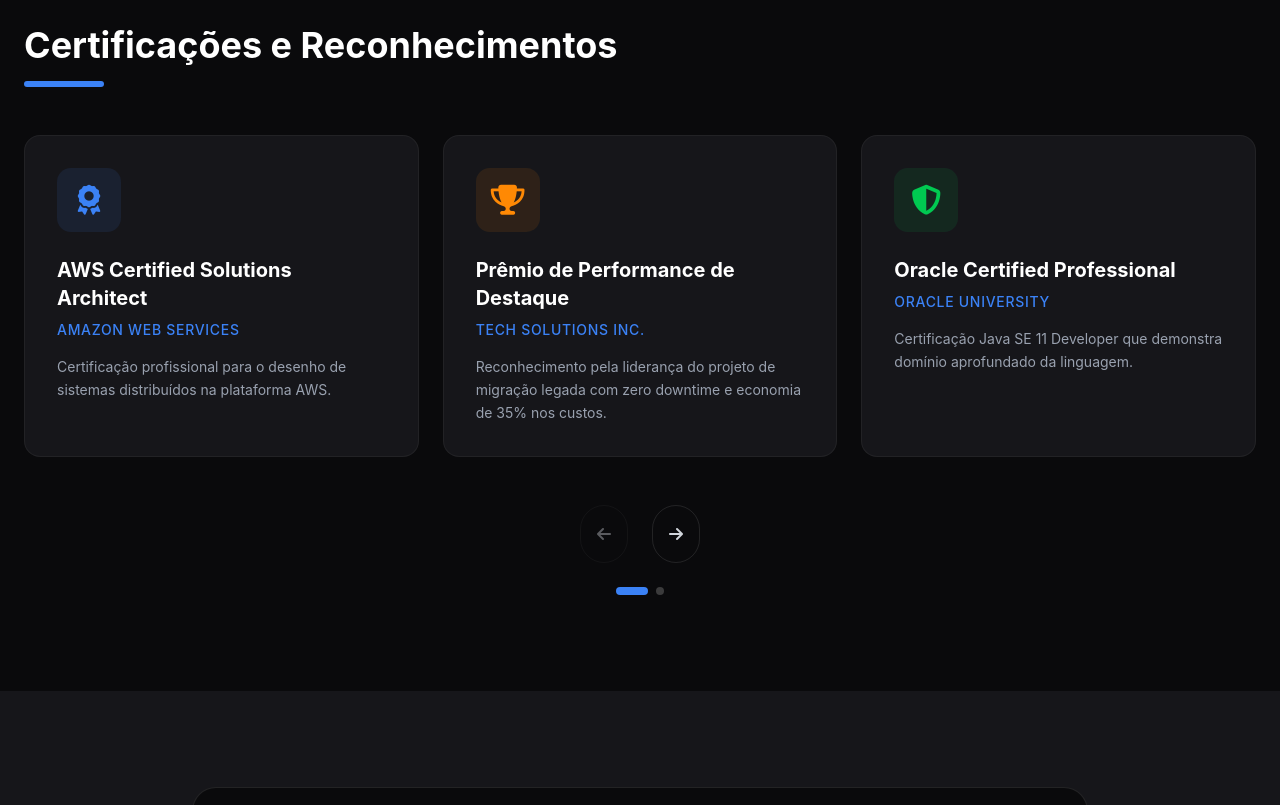
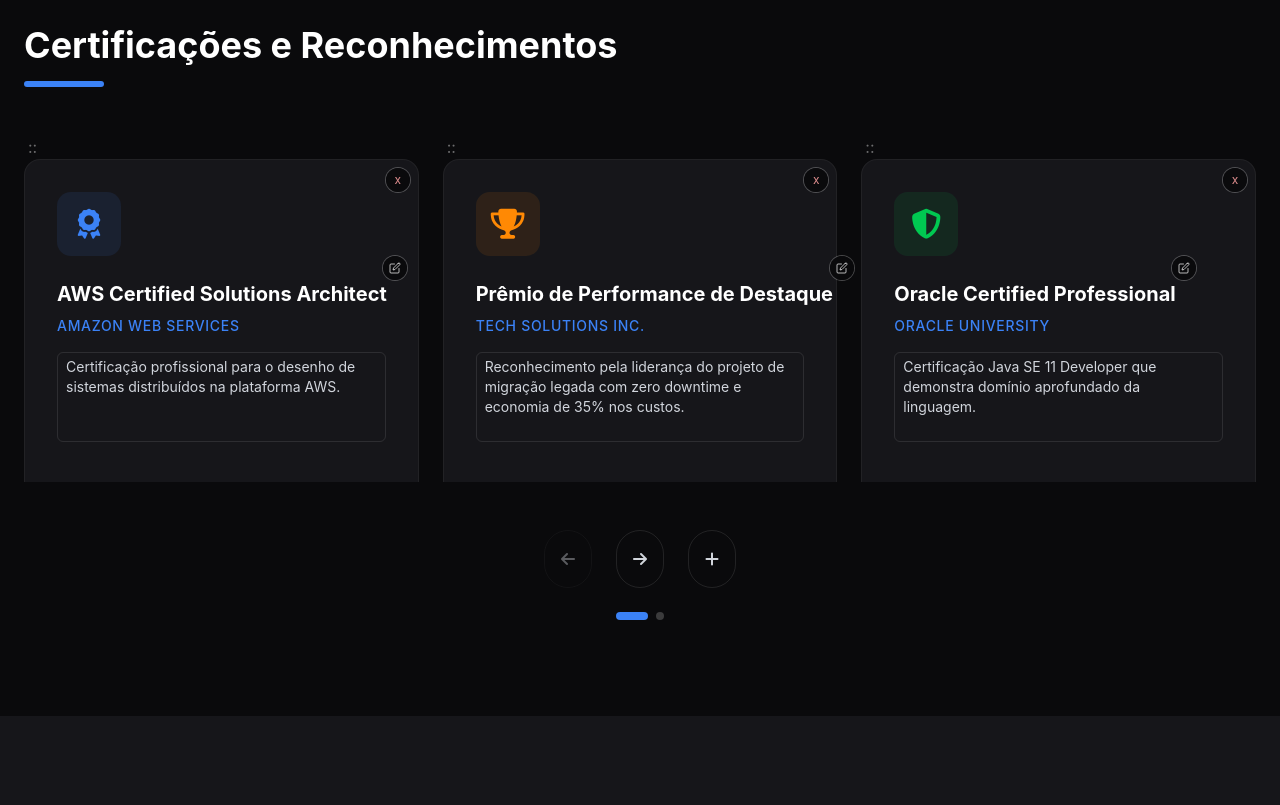
Before and after one commit to Henrique-CBueno/PortifolioV2_front, a React (Vite) app in the folder front_portifolioV2/: page /adm/cms in a window 1280 px wide. Shown: the part 5380-6185 px from the top of the page. Built offline with nearby package versions, Linux system fonts and the light colour scheme.

Commit message:
MAKE CERTIFICATIONS CRM

```diff
--- a/front_portifolioV2/src/components/Certifications/Certifications.tsx
+++ b/front_portifolioV2/src/components/Certifications/Certifications.tsx
@@ -1,11 +1,41 @@
 import { useRef, useState, useEffect } from "react";
 import project from "../../types/project";
+import AutoSizeInput from "../ui/AutoSizeInput";
+import DraggableReorderList from "../ui/DraggableReorderList";
 
-export default function Certifications() {
+interface CertificationItem {
+    id: string;
+    icon: string;
+    iconClassName: string;
+    iconWrapperClassName: string;
+    title: string;
+    issuer: string;
+    description: string;
+}
+
+const makeCertificationId = () => `cert-${Date.now()}-${Math.random().toString(36).slice(2, 7)}`;
+
+export default function Certifications({ admin }: { admin?: boolean }) {
     const sliderRef = useRef<HTMLDivElement | null>(null);
     const [activePage, setActivePage] = useState(0);
     const [cardsPerView, setCardsPerView] = useState(1);
-    const certificationsData = project.certifications;
+    const [certificationsTitle, setCertificationsTitle] = useState(project.certifications.title);
+    const [items, setItems] = useState<CertificationItem[]>(
+        project.certifications.items.map((item) => ({
+            id: makeCertificationId(),
+            icon: item.icon,
+            iconClassName: item.iconClassName,
+            iconWrapperClassName: item.iconWrapperClassName,
+            title: item.title,
+            issuer: item.issuer,
+            description: item.description,
+        }))
+    );
+
+    const certificationsData = {
+        title: certificationsTitle,
+        items,
+    };
 
     function getCards() {
         const slider = sliderRef.current;
@@ -33,6 +63,24 @@
     }, []);
 
     const totalPages = Math.ceil(certificationsData.items.length / cardsPerView);
+
+    const moveCertification = (fromIndex: number, toIndex: number) => {
+        if (fromIndex === toIndex) return;
+        setItems((prev) => {
+            const next = [...prev];
+            const [moved] = next.splice(fromIndex, 1);
+            next.splice(toIndex, 0, moved);
+            return next;
+        });
+    };
+
+    const updateCertification = (
+        id: string,
+        field: keyof Omit<CertificationItem, "id">,
+        value: string
+    ) => {
+        setItems((prev) => prev.map((item) => (item.id === id ? { ...item, [field]: value } : item)));
+    };
 
     function scrollToPage(page: number) {
         const cards = getCards();
@@ -91,7 +139,15 @@
             <div className="max-w-7xl mx-auto px-6">
                 <div className="mb-12">
                     <h2 className="text-3xl md:text-4xl font-bold text-white mb-4">
-                        {certificationsData.title}
+                        {admin ? (
+                            <AutoSizeInput
+                                defaultValue={certificationsTitle}
+                                className="text-3xl md:text-4xl font-bold text-white"
+                                onChange={setCertificationsTitle}
+                            />
+                        ) : (
+                            certificationsData.title
+                        )}
                     </h2>
                     <div className="h-1.5 w-20 bg-brand-accent rounded-full"></div>
                 </div>
@@ -102,9 +158,86 @@
                         ref={sliderRef}
                         onScroll={handleSliderScroll}
                     >
-                        {certificationsData.items.map((certification) => (
+                        {admin ? (
+                            <DraggableReorderList
+                                items={certificationsData.items}
+                                getKey={(certification) => certification.id}
+                                onReorder={moveCertification}
+                                containerClassName="contents"
+                                itemClassName={(state) =>
+                                    `flex-none w-full md:w-[calc(50%-12px)] lg:w-[calc(33.333%-16px)] snap-center transition-all duration-200 ${
+                                        state.isDragging
+                                            ? "opacity-70"
+                                            : state.isDragOver
+                                                ? "ring-1 ring-brand-accent/50 rounded-2xl"
+                                                : ""
+                                    }`
+                                }
+                                renderContent={(certification) => (
+                                    <div data-card className="p-8 bg-brand-surface border border-white/5 rounded-2xl hover:border-brand-accent/50 transition-all group h-full flex flex-col relative overflow-visible">
+                                        <button
+                                            type="button"
+                                            onClick={() =>
+                                                setItems((prev) => {
+                                                    if (prev.length <= 1) return prev;
+                                                    return prev.filter((item) => item.id !== certification.id);
+                                                })
+                                            }
+                                            className="absolute top-2 right-2 h-6 w-6 rounded-full bg-brand-dark/95 text-xs text-red-300/85 ring-1 ring-white/25 transition-all hover:text-red-200 hover:ring-white/45"
+                                            title="Remover certificacao"
+                                        >
+                                            x
+                                        </button>
+
                                         <div
-                                key={certification.title}
+                                            className={`w-16 h-16 ${certification.iconWrapperClassName} rounded-xl flex items-center justify-center mb-6 group-hover:scale-110 transition-transform`}
+                                        >
+                                            <i
+                                                className={`fa-solid ${certification.icon} text-3xl ${certification.iconClassName}`}
+                                            ></i>
+                                        </div>
+
+                                        <h4 className="text-xl font-bold text-white mb-2">
+                                            <AutoSizeInput
+                                                defaultValue={certification.title}
+                                                className="text-xl font-bold text-white"
+                                                onChange={(value) => updateCertification(certification.id, "title", value)}
+                                                extraFields={[
+                                                    { key: "icon", label: "Icon", defaultValue: certification.icon },
+                                                    { key: "iconClassName", label: "Icon Color Class", defaultValue: certification.iconClassName },
+                                                    { key: "iconWrapperClassName", label: "Icon Wrapper Class", defaultValue: certification.iconWrapperClassName },
+                                                ]}
+                                                onExtraFieldsChange={(fields) => {
+                                                    updateCertification(certification.id, "icon", fields.icon ?? certification.icon);
+                                                    updateCertification(certification.id, "iconClassName", fields.iconClassName ?? certification.iconClassName);
+                                                    updateCertification(certification.id, "iconWrapperClassName", fields.iconWrapperClassName ?? certification.iconWrapperClassName);
+                                                }}
+                                            />
+                                        </h4>
+
+                                        <p className="text-brand-accent text-sm font-medium mb-4 uppercase tracking-wider">
+                                            <AutoSizeInput
+                                                defaultValue={certification.issuer}
+                                                className="text-brand-accent text-sm font-medium uppercase tracking-wider"
+                                                onChange={(value) => updateCertification(certification.id, "issuer", value)}
+                                            />
+                                        </p>
+
+                                        <p className="text-gray-400 text-sm leading-relaxed grow">
+                                            <textarea
+                                                value={certification.description}
+                                                onChange={(e) => updateCertification(certification.id, "description", e.target.value)}
+                                                className="w-full resize-none rounded-md border border-white/10 bg-transparent px-2 py-1 text-gray-300 text-sm outline-none focus:border-brand-accent/60"
+                                                rows={4}
+                                            />
+                                        </p>
+                                    </div>
+                                )}
+                            />
+                        ) : (
+                            certificationsData.items.map((certification) => (
+                                <div
+                                    key={certification.id}
                                     data-card
                                     className="flex-none w-full md:w-[calc(50%-12px)] lg:w-[calc(33.333%-16px)] snap-center"
                                 >
@@ -130,7 +263,8 @@
                                         </p>
                                     </div>
                                 </div>
-                        ))}
+                            ))
+                        )}
                     </div>
 
                     {/* CONTROLES */}
@@ -151,6 +285,30 @@
                             >
                                 <i className="fa-solid fa-arrow-right"></i>
                             </button>
+
+                            {admin && (
+                                <button
+                                    type="button"
+                                    onClick={() =>
+                                        setItems((prev) => [
+                                            ...prev,
+                                            {
+                                                id: makeCertificationId(),
+                                                icon: "fa-medal",
+                                                iconClassName: "text-brand-accent",
+                                                iconWrapperClassName: "bg-brand-accent/10",
+                                                title: "Nova certificacao",
+                                                issuer: "Novo emissor",
+                                                description: "Descricao da certificacao",
+                                            },
+                                        ])
+                                    }
+                                    className="p-4 rounded-full border border-white/10 hover:border-brand-accent hover:text-brand-accent transition-all"
+                                    title="Adicionar certificacao"
+                                >
+                                    <i className="fa-solid fa-plus"></i>
+                                </button>
+                            )}
                         </div>
 
                         {/* INDICADORES */}
```
Lines whose indentation alone changed are shown as unchanged.
